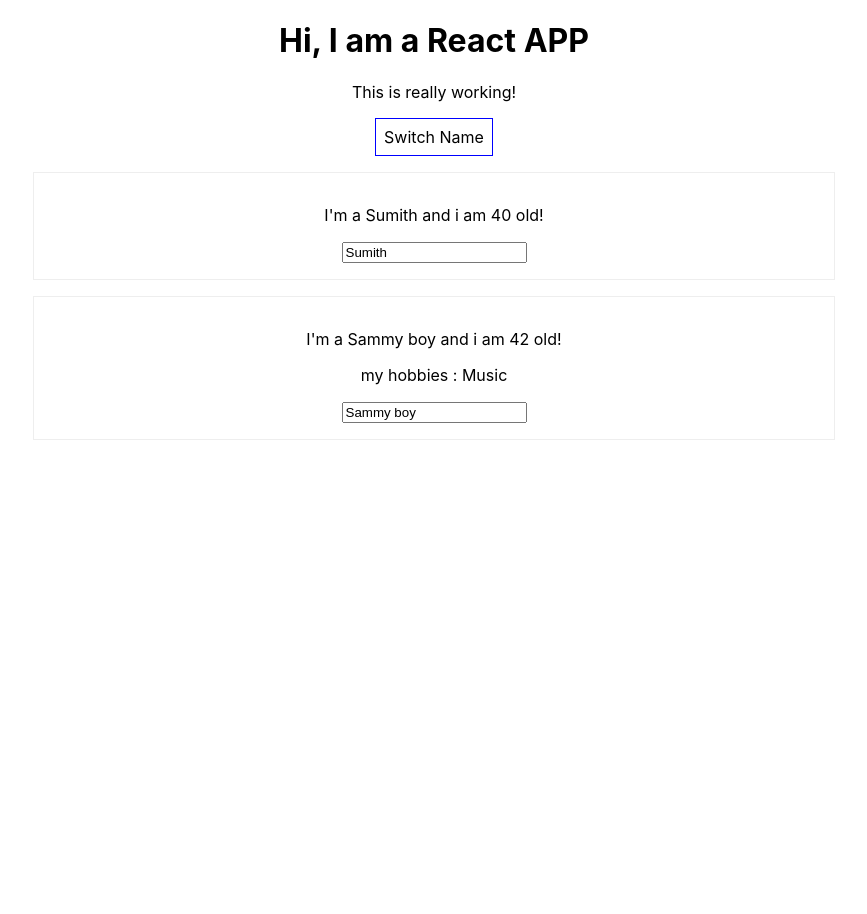
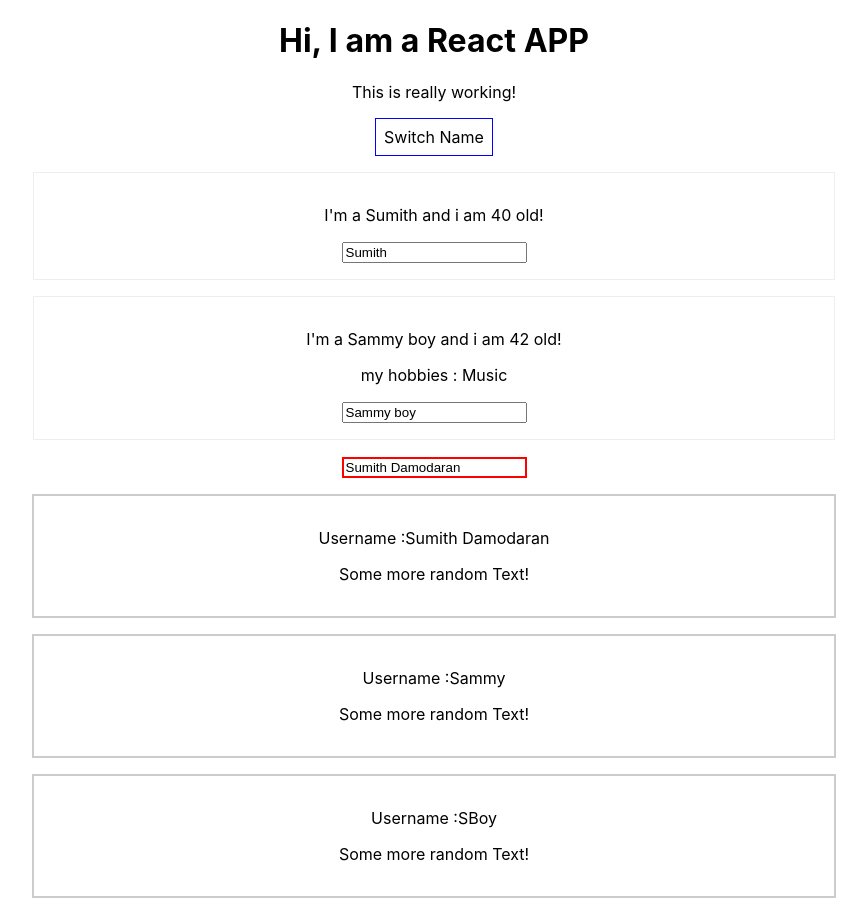
Before and after one commit to sumithpdd/React_The-Complete-Guide, a React (Create React App) app in the folder react-complete-guide/: page / in a window 1280 px wide. Shown: the whole page, without its empty margins (206-1073 px from the left). Before the commit the page ends 800 px from the top, so only its background shows below. Built offline with nearby package versions, Linux system fonts and the light colour scheme.

Commit message:
Time to Practice - The Base Syntax

```diff
--- a/react-complete-guide/src/App.js
+++ b/react-complete-guide/src/App.js
@@ -2,7 +2,8 @@ import logo from './logo.svg';
 import './App.css';
 import Person from './Person/Person';
 import { Component, useState } from 'react';
-
+import UserInput from './UserInput/UserInput';
+import UserOutput from './UserOutput/UserOutput';
 class App extends Component {
 
   state = {
@@ -11,8 +12,9 @@ class App extends Component {
       { name: 'Sammy boy', age: 42 }
 
     ],
-    otherState: "Some value"
+    otherState: "Some value",
 
+    userName:'Sumith Damodaran'
   };
   switchNameHandler = (newName) => {
     // DON'T do this: this.state.person[0].name ='Sumith Damodaran';
@@ -30,6 +32,12 @@ class App extends Component {
         { name: event.target.value, age: 42 },
         { name: event.target.value, age: 43 }],
       otherState: this.state.otherState
+    })
+  }
+  userNameChangedHandler = (event) => {
+    // DON'T do this: this.state.person[0].name ='Sumith Damodaran';
+    this.setState({
+          userName: event.target.value
     })
   }
 render(){
@@ -53,6 +61,12 @@ render(){
       name={this.state.persons[1].name}
       age={this.state.persons[1].age}
       changed={this.nameChangedHandler}>my hobbies : Music</Person>
+    <UserInput changed={this.userNameChangedHandler} value={this.state.userName}/>
+    <UserOutput userName={this.state.userName}/>
+
+    <UserOutput userName="Sammy"/>
+
+    <UserOutput userName="SBoy"/>
     </div>
   );
 
--- /dev/null
+++ b/react-complete-guide/src/UserInput/UserInput.js
@@ -0,0 +1,14 @@
+import React from 'react';
+
+const userInput=(props)=>{
+    const style ={
+        border:'2px solid red'
+    }
+    return <input type="text"
+    style={style}
+    onChange={props.changed}
+    value={props.value}/>;
+
+};
+
+export default userInput;
--- /dev/null
+++ b/react-complete-guide/src/UserOutput/UserOutput.css
@@ -0,0 +1,8 @@
+.UserOutput {
+    width: 60%;
+    padding: 16px;
+    margin: 16px auto;
+    border: 2px solid black;
+    border-color: #ccc;
+    text-align: center;
+}
--- /dev/null
+++ b/react-complete-guide/src/UserOutput/UserOutput.js
@@ -0,0 +1,12 @@
+import React from 'react';
+import './UserOutput.css';
+const userOutput=(props)=>{
+    return (
+        <div className="UserOutput">
+            <p>Username :{props.userName}</p>
+            <p>Some more random Text!</p>
+        </div>
+    );
+};
+
+export default userOutput;
```
